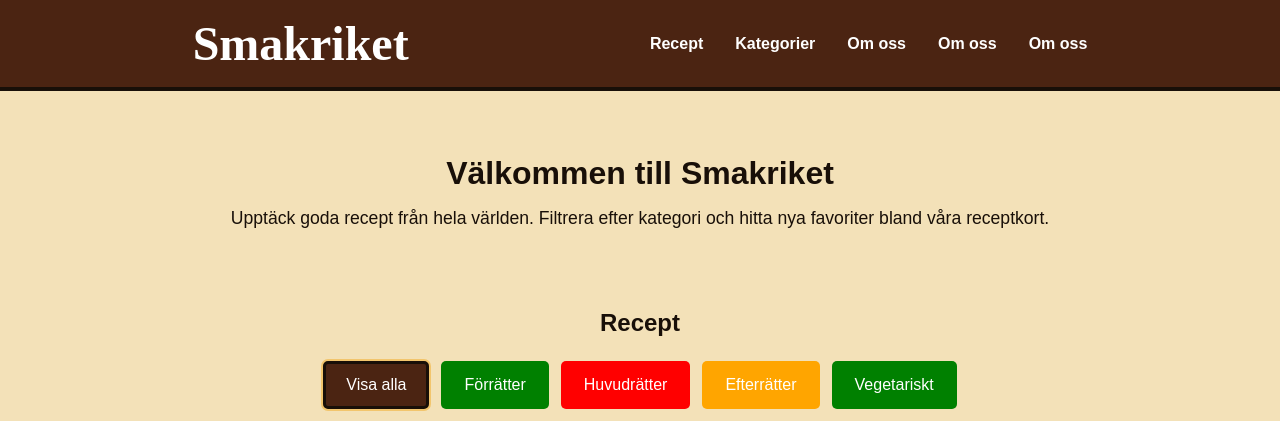
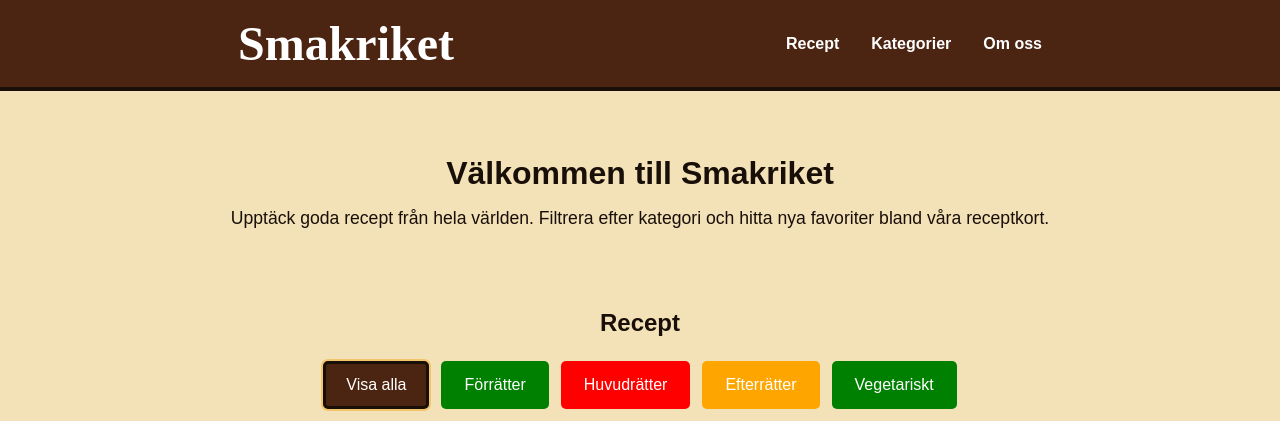
Before and after one commit to IbraCadaBra010101/recept-sida-git, a plain HTML site: page index.html in a window 1280 px wide. Shown: the top 421 px of the page. Drawn offline with Linux system fonts and the light colour scheme.

Commit message:
feat(header): I have fixed the extra om oss

```diff
--- a/index.html
+++ b/index.html
@@ -14,8 +14,6 @@
             <ul class="nav-links">
                 <li><a href="#">Recept</a></li>
                 <li><a href="#">Kategorier</a></li>
-                <li><a href="#">Om oss</a></li>
-                <li><a href="#">Om oss</a></li>
                 <li><a href="#">Om oss</a></li>
 
             </ul>
```
